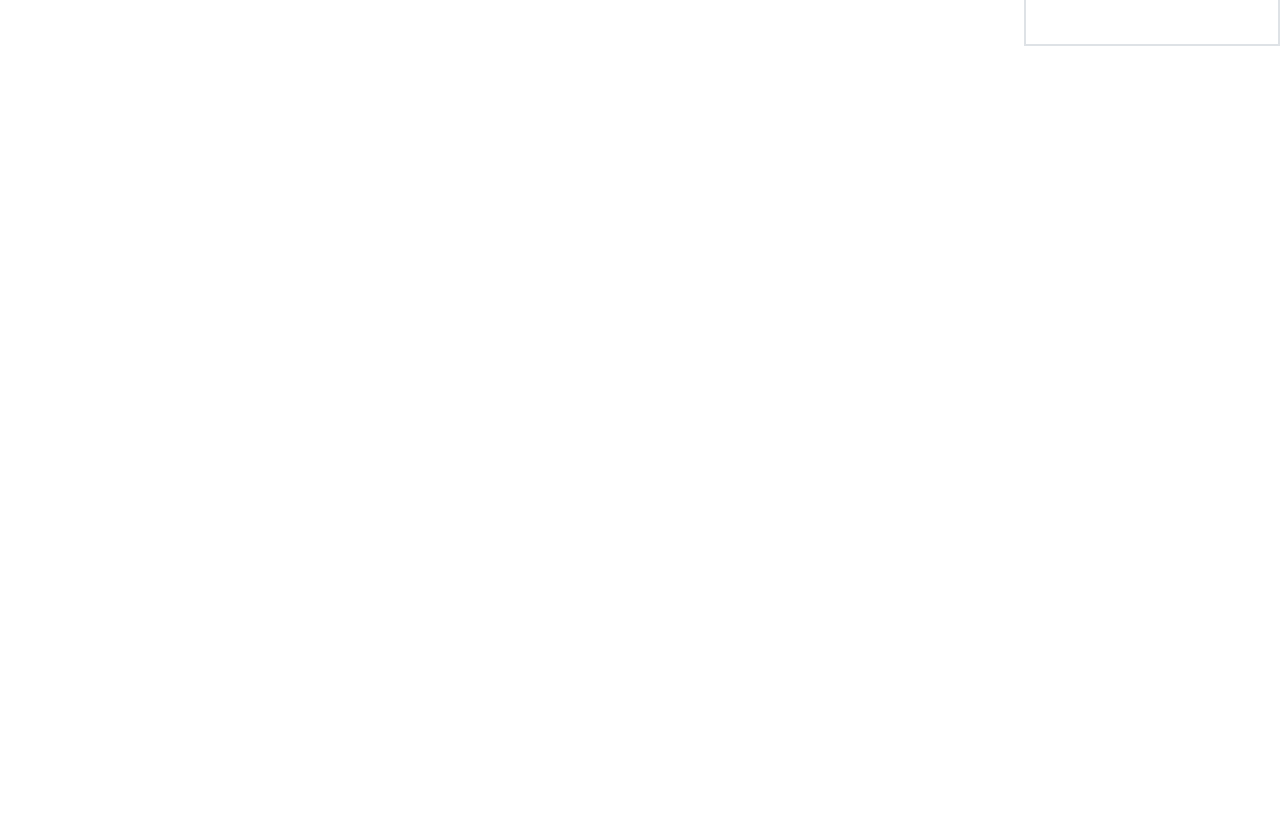
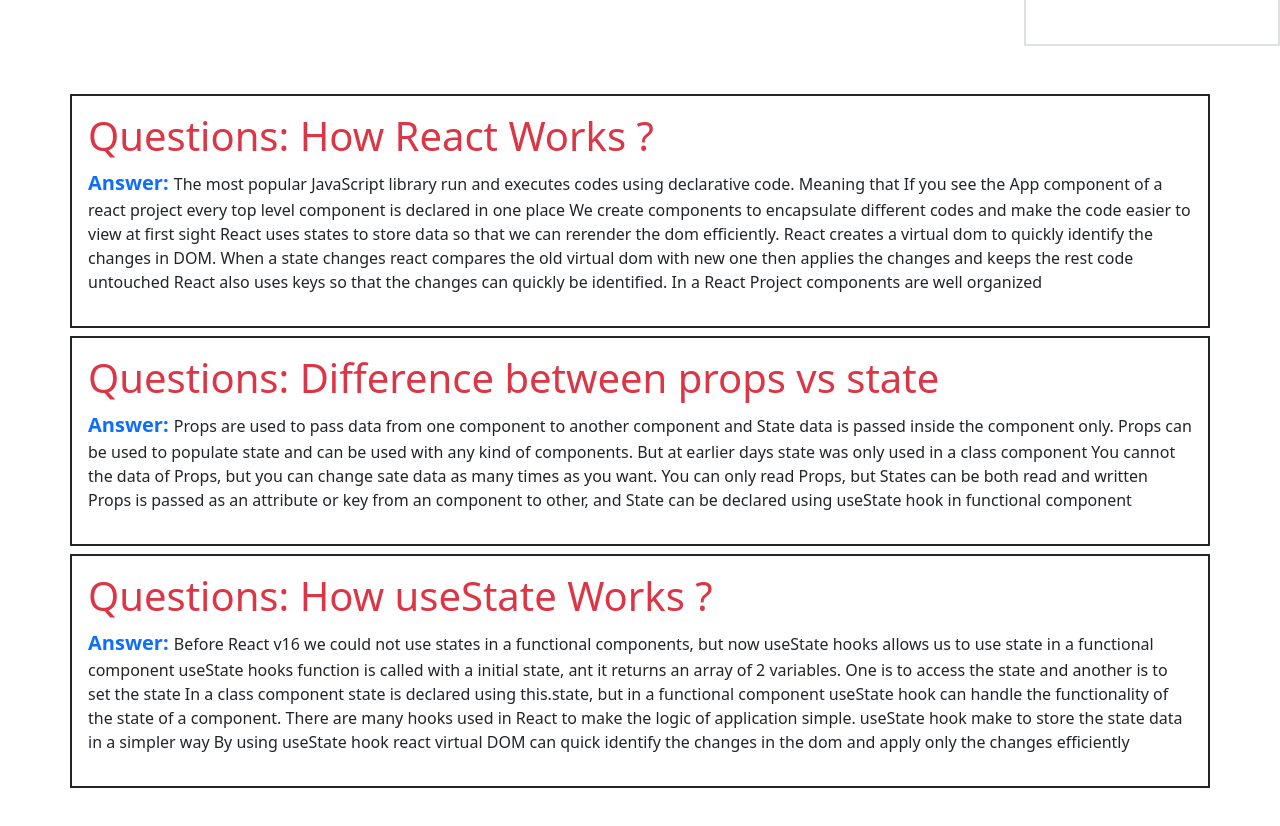
Before and after one commit to frsiam/dog-shop, a React (Create React App) app: page / in a window 1280 px wide. Shown: the part 1927-2753 px from the top of the page. Before the commit the page ends 1973 px from the top, so only its background shows below. Built offline with nearby package versions, Linux system fonts and the light colour scheme.

Commit message:
answere the all of questions

```diff
--- a/src/App.js
+++ b/src/App.js
@@ -1,6 +1,7 @@
 import 'bootstrap/dist/css/bootstrap.min.css';
 import './App.css';
 import Header from './components/Header/Header';
+import Questions from './components/Question/Questions';
 import Shop from './components/Shop/Shop';
 
 function App() {
@@ -8,6 +9,7 @@
     <div>
       <Header></Header>
       <Shop></Shop>
+      <Questions></Questions>
     </div>
   );
 }
--- /dev/null
+++ b/src/components/Question/Questions.js
@@ -0,0 +1,37 @@
+import React from 'react';
+
+const Questions = () => {
+    return (
+        <div className='my-5'>
+            <div className='container border border-2 border-dark p-3 mb-2'>
+                <h1 className='text-danger'>Questions: How React Works ?</h1>
+                <p><span className='fw-bolder text-primary fs-5'>Answer: </span> The most popular JavaScript library run and executes codes using declarative code.
+                Meaning that If you see the App component of a react project every top level component is declared in one place
+                We create components to encapsulate different codes and make the code easier to view at first sight
+                React uses states to store data so that we can rerender the dom efficiently.
+                React creates a virtual dom to quickly identify the changes in DOM.
+                When a state changes react compares the old virtual dom with new one then applies the changes and keeps the rest code untouched
+                React also uses keys so that the changes can quickly be identified.
+                In a React Project components are well organized</p>
+            </div>
+            <div className='container border border-2 border-dark p-3 mb-2'>
+                <h1 className='text-danger'>Questions: Difference between props vs state</h1>
+                <p><span className='fw-bolder text-primary fs-5'>Answer: </span> Props are used to pass data from one component to another component and State data is passed inside the component only.
+                Props can be used to populate state and can be used with any kind of components. But at earlier days state was only used in a class component
+                You cannot the data of Props, but you can change sate data as many times as you want.
+                You can only read Props, but States can be both read and written
+                Props is passed as an attribute or key from an component to other, and State can be declared using useState hook in functional component</p>
+            </div>
+            <div className='container border border-2 border-dark p-3'>
+                <h1 className='text-danger'>Questions: How useState Works ?</h1>
+                <p><span className='fw-bolder text-primary fs-5'>Answer: </span> Before React v16 we could not use states in a functional components, but now useState hooks allows us to use state in a functional component
+                useState hooks function is called with a initial state, ant it returns an array of 2 variables. One is to access the state and another is to set the state
+                In a class component state is declared using this.state, but in a functional component useState hook can handle the functionality of the state of a component.
+                There are many hooks used in React to make the logic of application simple. useState hook make to store the state data in a simpler way
+                By using useState hook react virtual DOM can quick identify the changes in the dom and apply only the changes efficiently</p>
+            </div>
+        </div>
+    );
+};
+
+export default Questions;
--- a/src/components/Shop/Shop.js
+++ b/src/components/Shop/Shop.js
@@ -2,7 +2,6 @@
 import Dog from '../Dog/Dog';
 import Cart from '../Cart/Cart';
 import './Shop.css'
-import { Alert } from 'react-bootstrap';
 
 const Shop = () => {
     const [dogs, setDogs] = useState([])
@@ -23,6 +22,10 @@
             alert('Your selected item is over !')
         }
     }
+    console.log(cart.length)
+    const rNum = (props)=>{
+        console.log(props)
+    }
     return (
         <div className='shop-container'>
             <div className='dogs-container container py-5'>
@@ -38,7 +41,7 @@
                     }
                 </div>
                 <div className='mt-4 ms-2'>
-                    <button className='btn btn-primary me-2'>Choose One</button>
+                    <button onClick={()=>rNum(cart.length)} className='btn btn-primary me-2'>Choose One</button>
                     <button className='btn btn-danger'>Select Again</button>
                 </div>
             </div>
```
